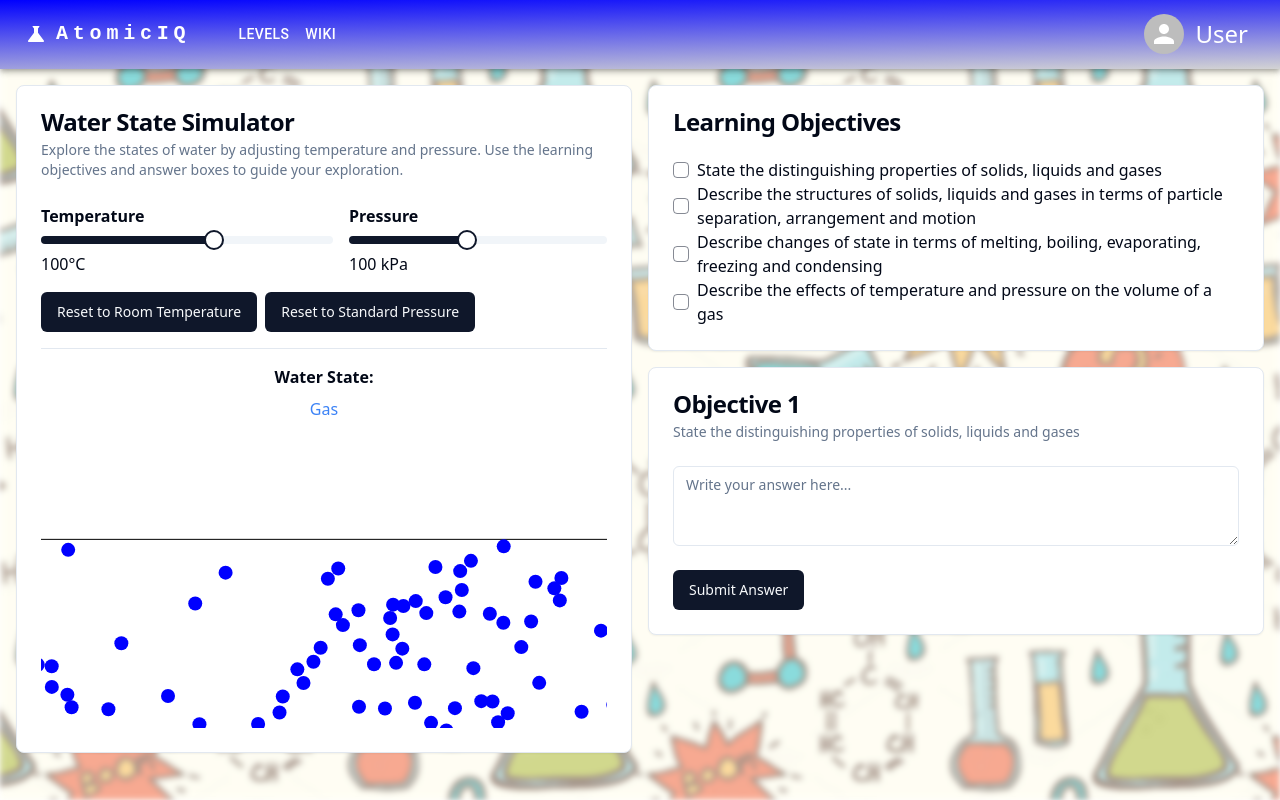
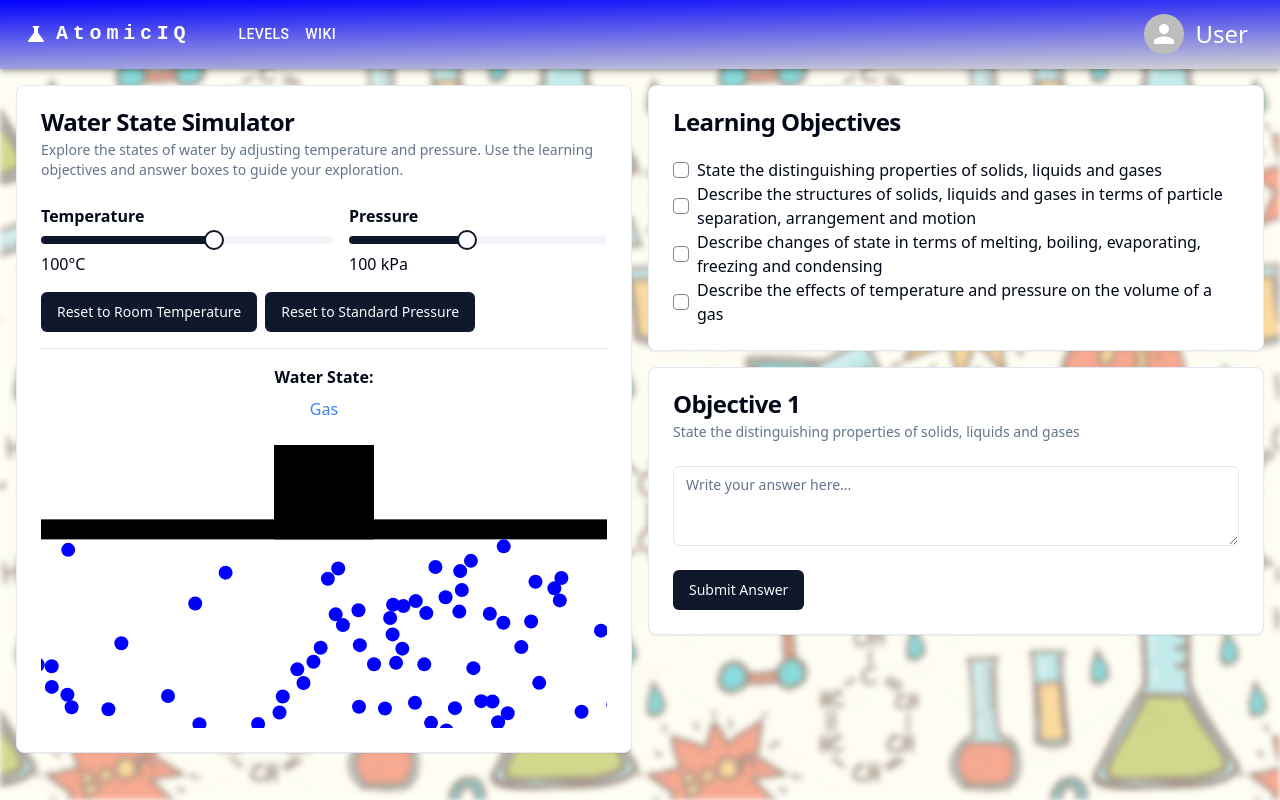
Before and after one commit to swu628/se701-project-React-AtomicIQ, a React (Vite) app in the folder Frontend/: page /solids-liquids-gases in a window 1280 px wide. Built offline with nearby package versions, Linux system fonts and the light colour scheme.

Commit message:
[feat] improved pressure sim to show a press

```diff
--- a/Frontend/src/components/ParticleSimulation.tsx
+++ b/Frontend/src/components/ParticleSimulation.tsx
@@ -62,13 +62,12 @@ const ParticleSimulation = ({ state, temperature, pressure }) => {
       const lineHeight = normalizedLogPressure * 0.6 * canvasHeight;
 
       console.log(lineHeight, pressure);
-
+      ctx.fillStyle = "black";
       ctx.beginPath();
       ctx.moveTo(0, lineHeight);
-      ctx.lineTo(canvasWidth, lineHeight);
-      ctx.strokeStyle = "black"; // Set the line color
+      ctx.fillRect(0, lineHeight-20, canvasWidth, 20);
+      ctx.fillRect((canvasWidth - 100)/2, 0, 100, lineHeight);
       ctx.stroke();
-
 
       const gravity = 0.9;
       const repulsionForce = (1000000 - pressure) / 2000000;
```
